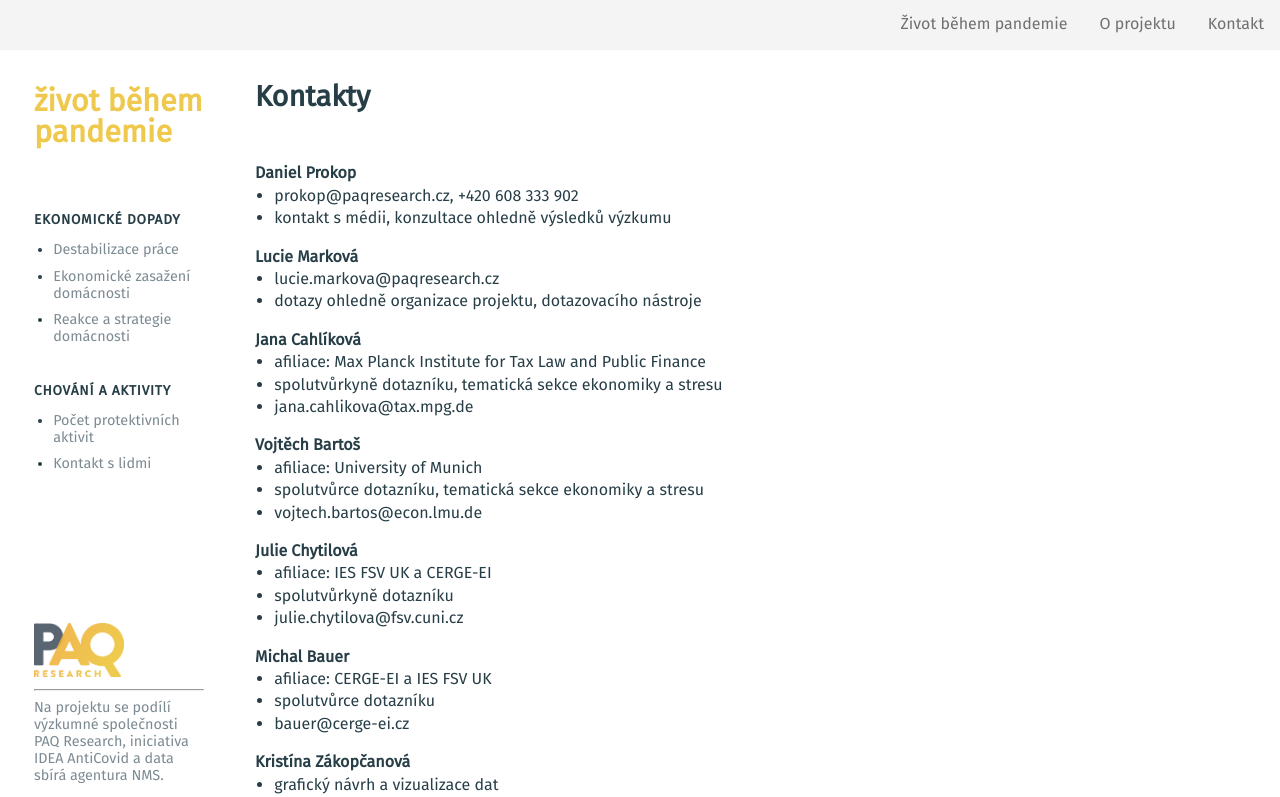
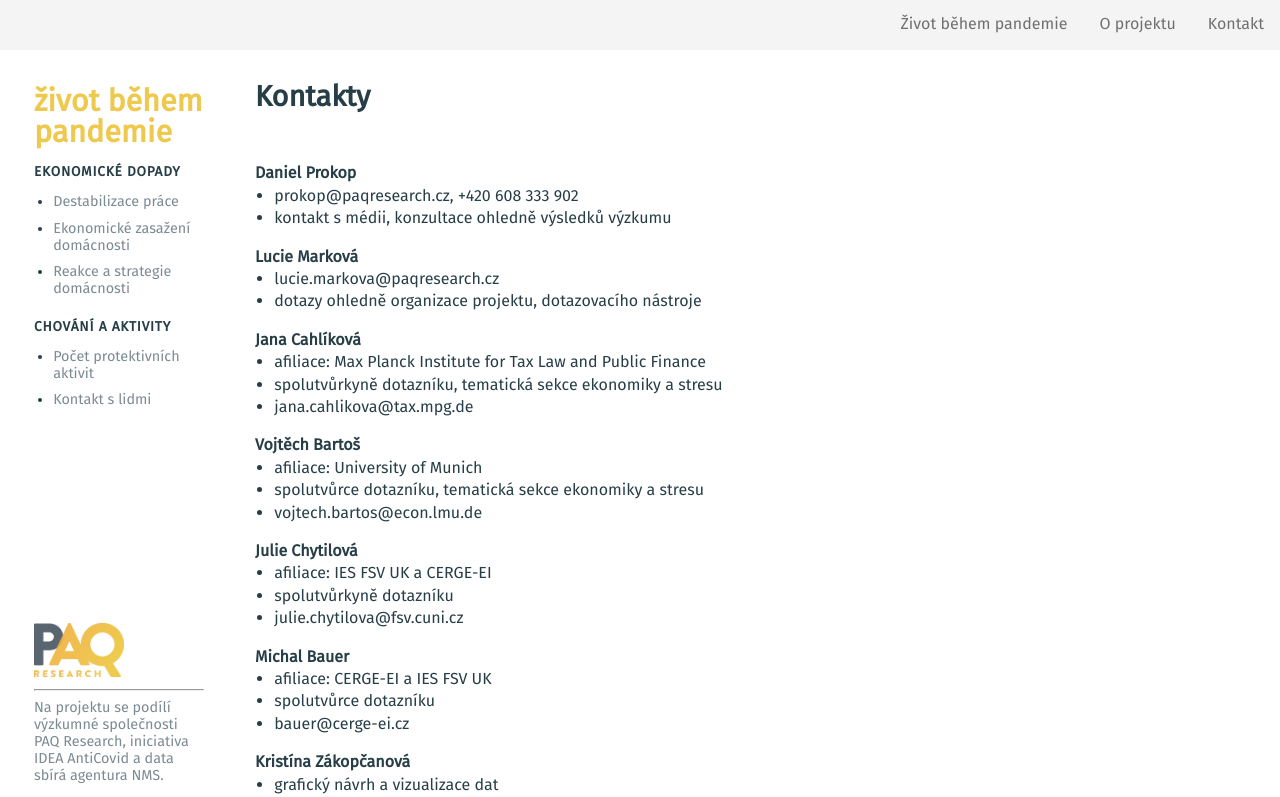
Before and after one commit to mveith/paq-research, a Next.js app: page /kontakt in a window 1280 px wide. Shown: the top 797 px of the page. Built offline with nearby package versions, Linux system fonts and the light colour scheme.

Commit message:
Fixed font in navbar + hamburger. Added bigger margin to menu

```diff
--- a/components/layout.js
+++ b/components/layout.js
@@ -32,7 +32,7 @@ function MenuGroup({ margin, title, items }) {
 export default function Layout(props) {
     const [openMenu, setOpenMenu] = useState(false);
 
-    const menu = props.menuItemsData ? props.menuItemsData.map((item, index) => <MenuGroup margin={index === 0 ? "4em" : "2em"} title={item.title} items={item.items} />) : <></>;
+    const menu = props.menuItemsData ? props.menuItemsData.map((item, index) => <MenuGroup margin={index === 0 ? "1em" : "0em"} title={item.title} items={item.items} />) : <></>;
     const onMenuButtonClick = e => {
         const openMenuValue = openMenu || props.openMenu;
         setOpenMenu(!openMenuValue);
@@ -72,7 +72,7 @@ export default function Layout(props) {
             <nav className="top-menu-mobile">
                 <div style={{ overflow: "hidden", backgroundColor: "#F4F4F4", position: "relative", zIndex: 10 }} >
                     <Link href="/"><a style={{ ...navbarItemStylePadding, display: "block" }}>Život během pandemie</a></Link>
-                    <div style={{ display: openMenu || props.openMenu ? "flex" : "none", flexDirection: "column", margin: "0 16px" }}>
+                    <div style={{ display: openMenu || props.openMenu ? "flex" : "none", flexDirection: "column", margin: "0 2rem" }}>
                         {menu}
                         <hr style={{ width: "100%" }} />
                         <div>
--- a/styles/globals.css
+++ b/styles/globals.css
@@ -102,6 +102,7 @@ ul {
 .top-menu-mobile {
     width: 100%;
     height: 50px;
+    font-family: 'Fira Sans', sans-serif;
 }
 
 .container {
```
